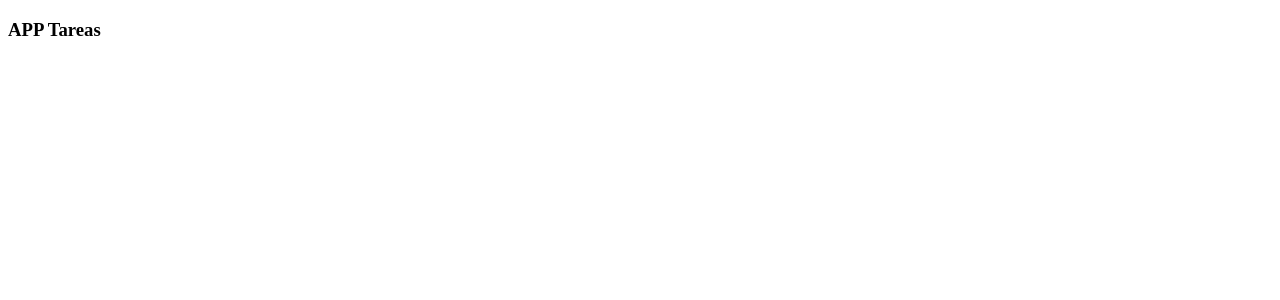
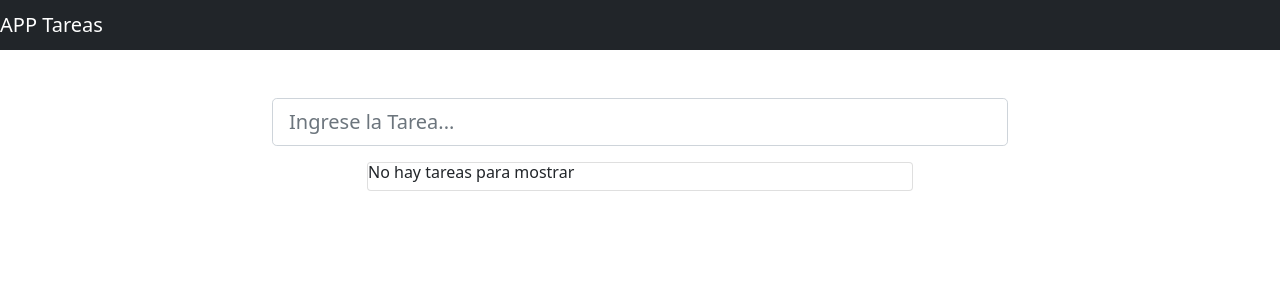
Before and after one commit to juseruhe/tareas, an Angular app: page / in a window 1280 px wide. Shown: the top 300 px of the page. Built offline with nearby package versions, Linux system fonts and the light colour scheme.

Commit message:
Se crea componentes

```diff
--- a/src/app/app.component.html
+++ b/src/app/app.component.html
@@ -1 +1,2 @@
-<h3>APP Tareas</h3>
+<app-navbar></app-navbar>
+<app-tareas></app-tareas>
--- a/src/app/app.module.ts
+++ b/src/app/app.module.ts
@@ -2,10 +2,14 @@ import { NgModule } from '@angular/core';
 import { BrowserModule } from '@angular/platform-browser';
 
 import { AppComponent } from './app.component';
+import { NavbarComponent } from './components/navbar/navbar.component';
+import { TareasComponent } from './components/tareas/tareas.component';
 
 @NgModule({
   declarations: [
-    AppComponent
+    AppComponent,
+    NavbarComponent,
+    TareasComponent
   ],
   imports: [
     BrowserModule
--- /dev/null
+++ b/src/app/components/navbar/navbar.component.html
@@ -0,0 +1,3 @@
+<nav class="navbar navbar-dark bg-dark">
+    <span class="navbar-brand mb-0 h1">APP Tareas</span>
+</nav>
--- /dev/null
+++ b/src/app/components/navbar/navbar.component.ts
@@ -0,0 +1,15 @@
+import { Component, OnInit } from '@angular/core';
+
+@Component({
+  selector: 'app-navbar',
+  templateUrl: './navbar.component.html',
+  styleUrls: ['./navbar.component.css']
+})
+export class NavbarComponent implements OnInit {
+
+  constructor() { }
+
+  ngOnInit(): void {
+  }
+
+}
--- /dev/null
+++ b/src/app/components/tareas/tareas.component.html
@@ -0,0 +1,12 @@
+<div class="container mt-5">
+    <div class="row">
+        <div class="col-lg-8 offset-lg-2">
+            <input type="text" class="form-control form-control-lg" placeholder="Ingrese la Tarea...">
+        </div>
+        <div class="col-lg-6 offset-lg-3">
+            <div class="card mt-3">
+                <h6>No hay tareas para mostrar</h6>
+            </div>
+        </div>
+    </div>
+</div>
--- /dev/null
+++ b/src/app/components/tareas/tareas.component.ts
@@ -0,0 +1,15 @@
+import { Component, OnInit } from '@angular/core';
+
+@Component({
+  selector: 'app-tareas',
+  templateUrl: './tareas.component.html',
+  styleUrls: ['./tareas.component.css']
+})
+export class TareasComponent implements OnInit {
+
+  constructor() { }
+
+  ngOnInit(): void {
+  }
+
+}
--- a/src/index.html
+++ b/src/index.html
@@ -6,6 +6,7 @@
   <base href="/">
   <meta name="viewport" content="width=device-width, initial-scale=1">
   <link rel="icon" type="image/x-icon" href="favicon.ico">
+  <link href="https://cdn.jsdelivr.net/npm/bootstrap@5.0.0-beta2/dist/css/bootstrap.min.css" rel="stylesheet" integrity="sha384-BmbxuPwQa2lc/FVzBcNJ7UAyJxM6wuqIj61tLrc4wSX0szH/Ev+nYRRuWlolflfl" crossorigin="anonymous">
 </head>
 <body>
   <app-root></app-root>
```
Also changed, not shown: src/app/components/navbar/navbar.component.css (added), src/app/components/tareas/tareas.component.css (added), 2 other files (tests, documents, lock files or other folders).
